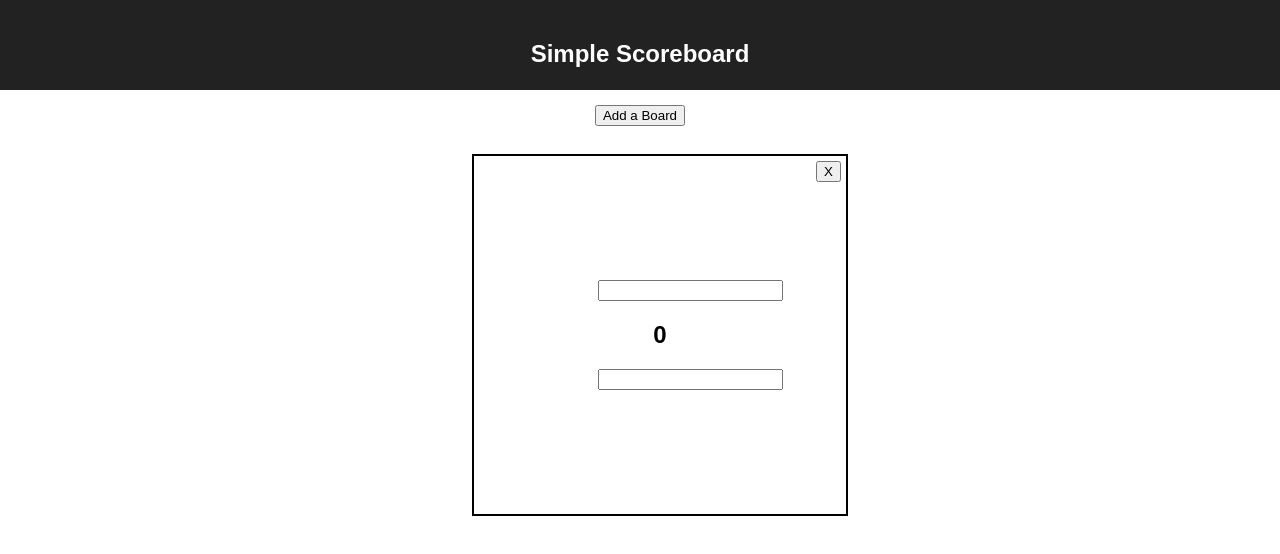
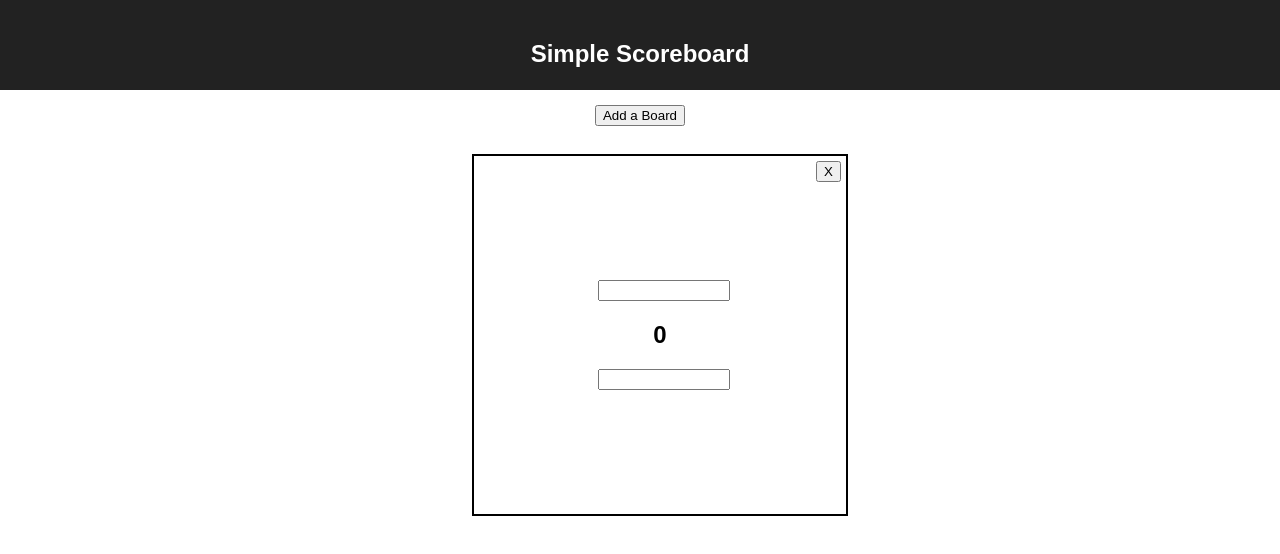
Before and after one commit to jakefishbain/simple_scoreboard, a React (Create React App) app: page / in a window 1280 px wide. Shown: the top 554 px of the page. Built offline with nearby package versions, Linux system fonts and the light colour scheme.

Commit message:
Add width to inputs

```diff
--- a/src/App.css
+++ b/src/App.css
@@ -28,3 +28,7 @@
   top: 0px;
   right: 0px;
 }
+
+input {
+  width: 100%;
+}
--- a/src/Scoreboard.js
+++ b/src/Scoreboard.js
@@ -1,5 +1,4 @@
 import React, { Component } from 'react'
-// import './App.css';
 
 class Scoreboard extends Component {
   addScore(e){
```
